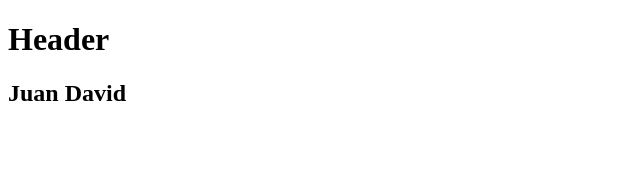
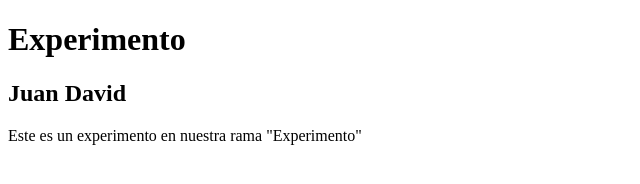
Before and after one commit to Macklane2000/curso, a plain HTML site: page index.html in a window 1280 px wide. Shown: the whole page, without its empty margins (0-640 px from the left). Drawn offline with Linux system fonts and the light colour scheme.

Commit message:
Agregamos texto de experimento

```diff
--- a/index.html
+++ b/index.html
@@ -7,10 +7,13 @@
 </head>
 <body>
 	<header>
-		<h1>Header</h1>
+		<h1>Experimento</h1>
 	</header>
 	<div class="container">
 		<h2>Juan David</h2>
 	</div>
+	<footer>
+		<p>Este es un experimento en nuestra rama "Experimento"</p>
+	</footer>
 </body>
 </html>
```
